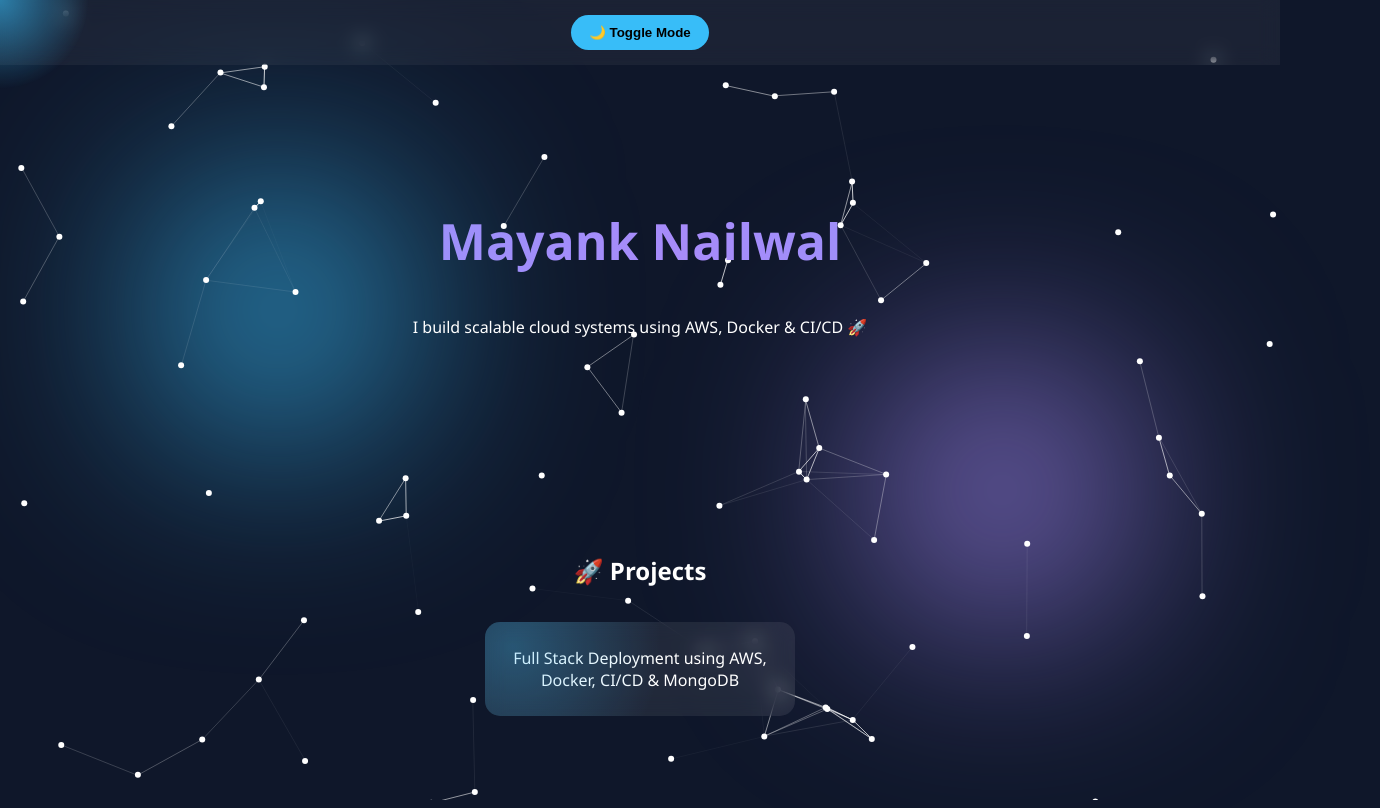
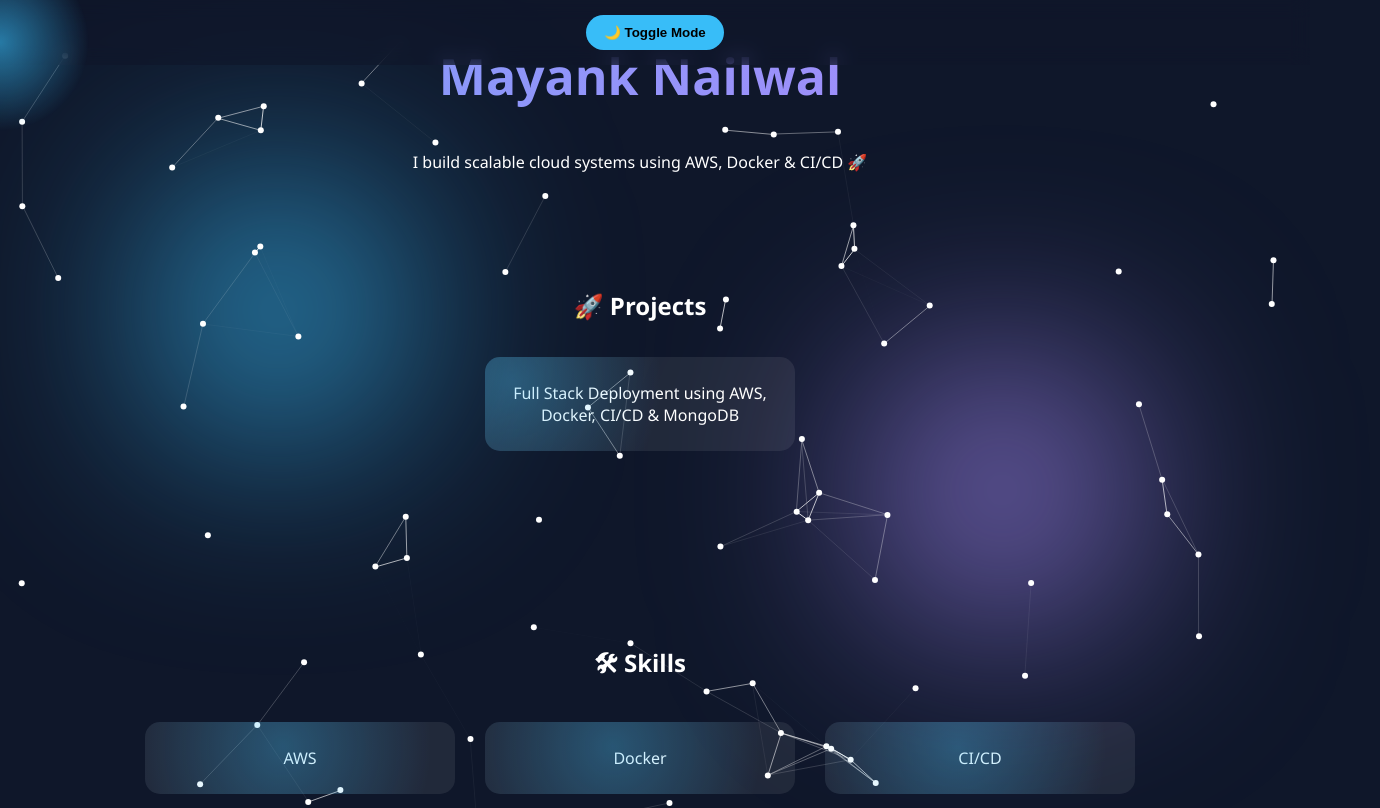
Before and after one commit to nailwalmayank3-droid/my-portfolio, a plain HTML site: page index.html in a window 1280 px wide. Shown: the top 808 px of the page, 1380 px wide, since content can reach past the window. Drawn offline with nearby package versions, Linux system fonts and the light colour scheme; no server answers.

Commit message:
phase 2 insane ui

```diff
--- a/index.html
+++ b/index.html
@@ -146,6 +146,46 @@ document.querySelectorAll("button").forEach(btn => {
   });
 });
 </script>
+<script>
+document.querySelectorAll(".card").forEach(card => {
+  card.addEventListener("mousemove", e => {
+    const rect = card.getBoundingClientRect();
+    card.style.setProperty("--x", e.clientX - rect.left + "px");
+    card.style.setProperty("--y", e.clientY - rect.top + "px");
+  });
+});
+</script>
+<script>
+const sections = document.querySelectorAll(".section");
+
+window.addEventListener("scroll", () => {
+  sections.forEach(sec => {
+    const top = sec.getBoundingClientRect().top;
+    if (top < window.innerHeight - 100) {
+      sec.classList.add("show");
+    }
+  });
+});
+</script>
+<script>
+window.addEventListener("scroll", () => {
+  const header = document.querySelector("header");
+  if (window.scrollY > 50) {
+    header.classList.add("scrolled");
+  } else {
+    header.classList.remove("scrolled");
+  }
+});
+</script>
+<script>
+document.addEventListener("mousemove", e => {
+  const x = (window.innerWidth / 2 - e.pageX) / 25;
+  const y = (window.innerHeight / 2 - e.pageY) / 25;
+
+  document.querySelector(".hero").style.transform =
+    `translate(${x}px, ${y}px)`;
+});
+</script>
 
 </body>
 </html>
--- a/style.css
+++ b/style.css
@@ -15,16 +15,20 @@ body {
 
 /* Header */
 header {
+  position: fixed;
+  width: 100%;
+  top: 0;
+  left: 0;
   padding: 15px;
-  background: rgba(255,255,255,0.05);
   backdrop-filter: blur(10px);
-  position: sticky;
-  top: 0;
+  background: rgba(15,23,42,0.6);
+  transition: 0.3s;
+  z-index: 999;
 }
 
-/* Hero */
-.hero {
-  padding: 100px 20px;
+header.scrolled {
+  background: rgba(15,23,42,0.9);
+  box-shadow: 0 0 20px rgba(56,189,248,0.4);
 }
 
 .hero h1 {
@@ -171,3 +175,15 @@ input {
   font-size: 24px;
   z-index: 99999;
 }
+.section {
+  opacity: 0;
+  transform: translateY(60px) scale(0.95);
+  filter: blur(10px);
+  transition: all 0.8s ease;
+}
+
+.section.show {
+  opacity: 1;
+  transform: translateY(0) scale(1);
+  filter: blur(0);
+}
```
